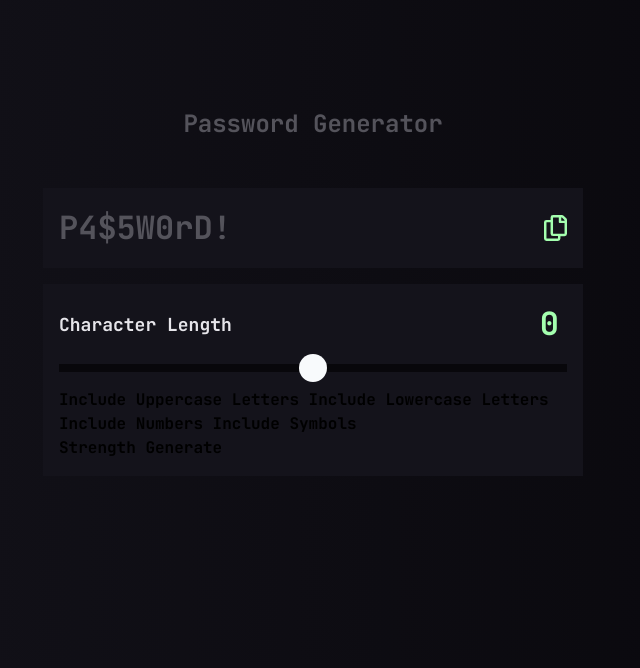
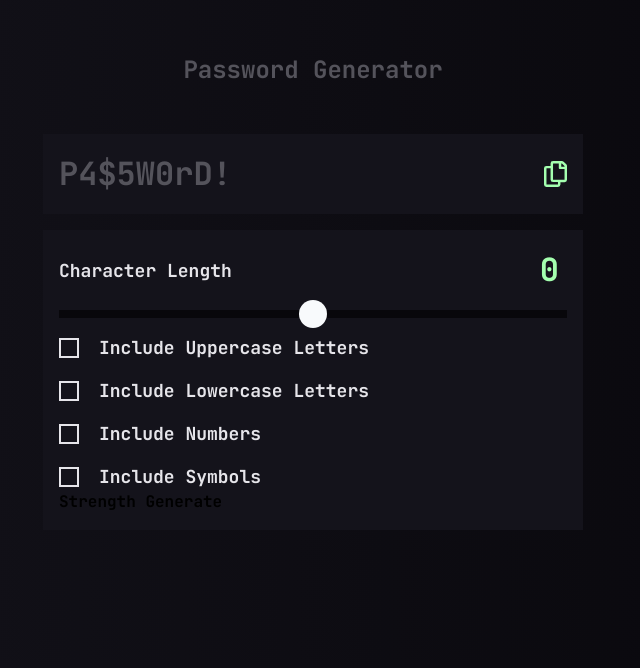
Before and after one commit to Sven-27/password-generator, a React (Vite) app: page / in a window 1280 px wide. Shown: the part 132-800 px from the top of the page, without its empty margins (327-967 px from the left). Built offline with nearby package versions, Linux system fonts and the light colour scheme.

Commit message:
styled include component with active check

```diff
--- a/src/components/Include.jsx
+++ b/src/components/Include.jsx
@@ -1,11 +1,23 @@
 function include() {
   return (
-    <div>
-      Include Uppercase Letters
-  Include Lowercase Letters
-  Include Numbers
-  Include Symbols
-    </div>
+    <>
+      <div className="flex items-center  mb-4">
+        <input type="checkbox" id="uppercase" />
+        <label for="uppercase" className="ml-2 text-grey-200 text-[clamp(16px,4vw,18px)]">Include Uppercase Letters</label>
+      </div>
+      <div className="flex items-center mb-4">
+        <input type="checkbox" id="lowercase" />
+        <label for="lowercase" className="ml-2 text-grey-200 text-[clamp(16px,4vw,18px)]">Include Lowercase Letters</label>
+      </div>
+      <div className="flex items-center mb-4">
+        <input type="checkbox" id="numbers" />
+        <label for="numbers" className="ml-2 text-grey-200 text-[clamp(16px,4vw,18px)]">Include Numbers</label>
+      </div>
+      <div className="flex items-center">
+        <input type="checkbox" id="symbols" />
+        <label for="symbols" className="ml-2 text-grey-200 text-[clamp(16px,4vw,18px)]">Include Symbols</label>
+      </div>
+    </>
   )
 }
 
--- a/src/index.css
+++ b/src/index.css
@@ -64,3 +64,40 @@
   [&::-webkit-slider-thumb]:bg-black-200
   [&::-webkit-slider-runnable-track]:bg-green;
 }
+
+input[type="checkbox"] {
+  @apply
+  appearance-none
+  h-5
+  w-5
+  mr-3
+  border-2
+  border-solid
+  border-grey-200
+  bg-transparent
+  cursor-pointer;
+
+  &:hover {
+    @apply
+    border-green;
+  }
+}
+
+input[type="checkbox"]:checked {
+  @apply
+  bg-green
+  border-green
+  font-black
+  relative;
+
+  &::after {
+    @apply
+    content-['\2714']
+    absolute
+    top-[-60%]
+    min-w-full
+    text-black-200
+    text-center
+    text-[24px];
+  }
+}
```
